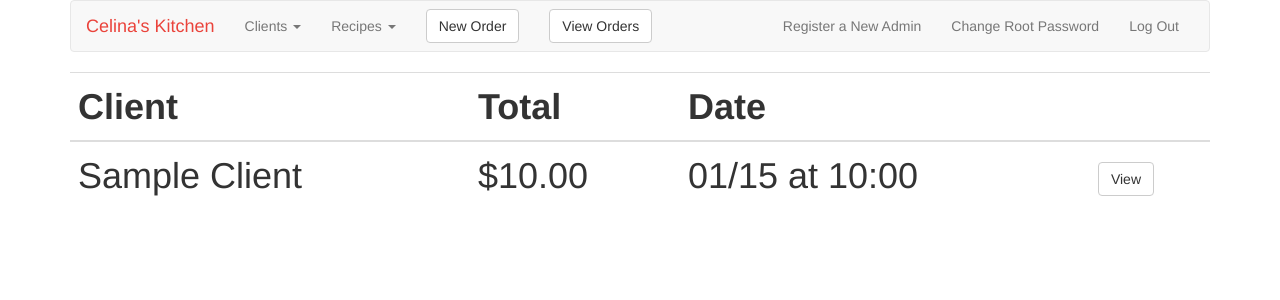
After one commit to MaxHeller0/celinas-kitchen, a Flask app: page /orders/ in a window 1280 px wide. The commit adds this page. Shown: the top 300 px of the page. Run offline with Flask 2, Linux system fonts and the light colour scheme; the visitor is signed in with stand-in values (Sample User, id 1); tables that the repository leaves empty hold one stand-in row (values such as "Sample post"); some libraries are stand-ins or nearby versions.

Commit message:
Initial view orders functionality

```diff
--- a/application.py
+++ b/application.py
@@ -2,11 +2,12 @@ from flask import Flask, redirect, render_template, request, session, url_for
 
 from clients import (adminCheck, deleteClient, getAdmin, getClient,
                      getClientNames, getClientType, initDict, newAdmin,
-                     updateAdmin)
+                     updateAdmin, getClientNameById)
 from dbconfig import db
 from errorHandling import clientInputCheck
 from formattingHelpers import (capitalize, cssClass, formatKey, formatName,
-                               formatValue, title, usd, viewFormatValue, formatBool)
+                               formatValue, title, usd, viewFormatValue, formatBool,
+                               formatDateTime)
 from hardcodedShit import (clientAttributes, clientTypes, dbConfig)
 from helpers import apology, login_required, root_login_required
 from recipes import deleteRecipe, getRecipe, getRecipeList, newRecipe, Recipe
@@ -179,6 +180,7 @@ def client(name=None):
 
 
 @app.route("/saladServiceCard/<name>", methods=["GET"])
+@login_required
 def saladServiceCard(name=None):
     try:
         # attempt to get client
@@ -191,11 +193,13 @@ def saladServiceCard(name=None):
     return render_template("saladServiceCard.html", clientData=clientData)
 
 @app.route("/newOrder", methods=["GET"])
+@login_required
 def newOrder():
     return render_template("newOrder.html")
 
 @app.route("/order/", methods=["GET", "POST"])
 @app.route("/order/<orderId>", methods=["GET", "POST"])
+@login_required
 def order(orderId=None):
     if orderId:
         order = Order.query.filter_by(id=orderId).first()
@@ -219,6 +223,19 @@ def order(orderId=None):
         return render_template("order.html", id=orderId, orderDetails=order.list())
     except:
         return redirect(url_for("index"))
+
+@app.route("/orders/", methods=["GET"])
+@login_required
+def viewOrders():
+    orders = Order.query.order_by(Order.date.desc()).all()
+    formattedOrders = []
+    for order in orders:
+        clientName = title(getClientNameById(order.clientId))
+        total = usd(order.total())
+        date = formatDateTime(order.date)
+        orderId = order.id
+        formattedOrders.append([clientName, total, date, orderId])
+    return render_template("viewOrders.html", orders=formattedOrders)
 
 
 @app.route("/login", methods=["GET", "POST"])
--- a/orders.py
+++ b/orders.py
@@ -27,11 +27,6 @@ class OrderItem(db.Model):
         dish = getRecipeById(self.dishId)
         return "{},{},{},{}".format(self.count, dish.name.title(), usd(self.price), usd(self.price * self.count))
 
-
-# def getOrderItems(orderId):
-#     return OrderItem.query.filter_by(orderId=orderId).all()
-
-
 class Order(db.Model):
     __tablename__ = "orders"
     id = db.Column(db.Integer, primary_key=True, autoincrement=True)
@@ -57,3 +52,10 @@ class Order(db.Model):
                 total += row.count * row.price
             t[2].append(usd(total))
         return t
+
+    def total(self):
+        orders = OrderItem.query.filter_by(orderId=self.id).all()
+        total = 0
+        for row in orders:
+            total += row.count * row.price
+        return total
--- a/templates/layout.html
+++ b/templates/layout.html
@@ -107,6 +107,11 @@
                       <button class="btn btn-default" type="submit">New Order</button>
                     </div>
                   </form>
+                  <form action="{{ url_for('viewOrders') }}" method="GET" class="navbar-form navbar-left">
+                    <div class="form-group">
+                      <button class="btn btn-default" type="submit">View Orders</button>
+                    </div>
+                  </form>
               </ul>
               {% endif %}
               {% if session.adminId == 1 %}
--- /dev/null
+++ b/templates/viewOrders.html
@@ -0,0 +1,33 @@
+{% extends "layout.html" %}
+
+{% block title %}
+  Orders
+{% endblock %}
+
+{% block main %}
+  <h1>
+    <table class="table" id="orderTable">
+      <thread>
+        <tr>
+          <th scope="col">Client</th>
+          <th scope="col">Total</th>
+          <th scope="col">Date</th>
+          <th scope="col"></th>
+        </tr>
+      </thread>
+      <tbody>
+        {% for order in orders %}
+        <form action="{{url_for('order')}}{{order[3]}}">
+        <tr>
+          <td>{{order[0]}}</td>
+          <td>{{order[1]}}</td>
+          <td>{{order[2]}}</td>
+          <td><button class="btn btn-default" type="submit">View</button></td>
+        <tr>
+        </form>
+        {% endfor %}
+        </tbody>
+      </table>
+    </h1>
+
+  {% endblock %}
```
